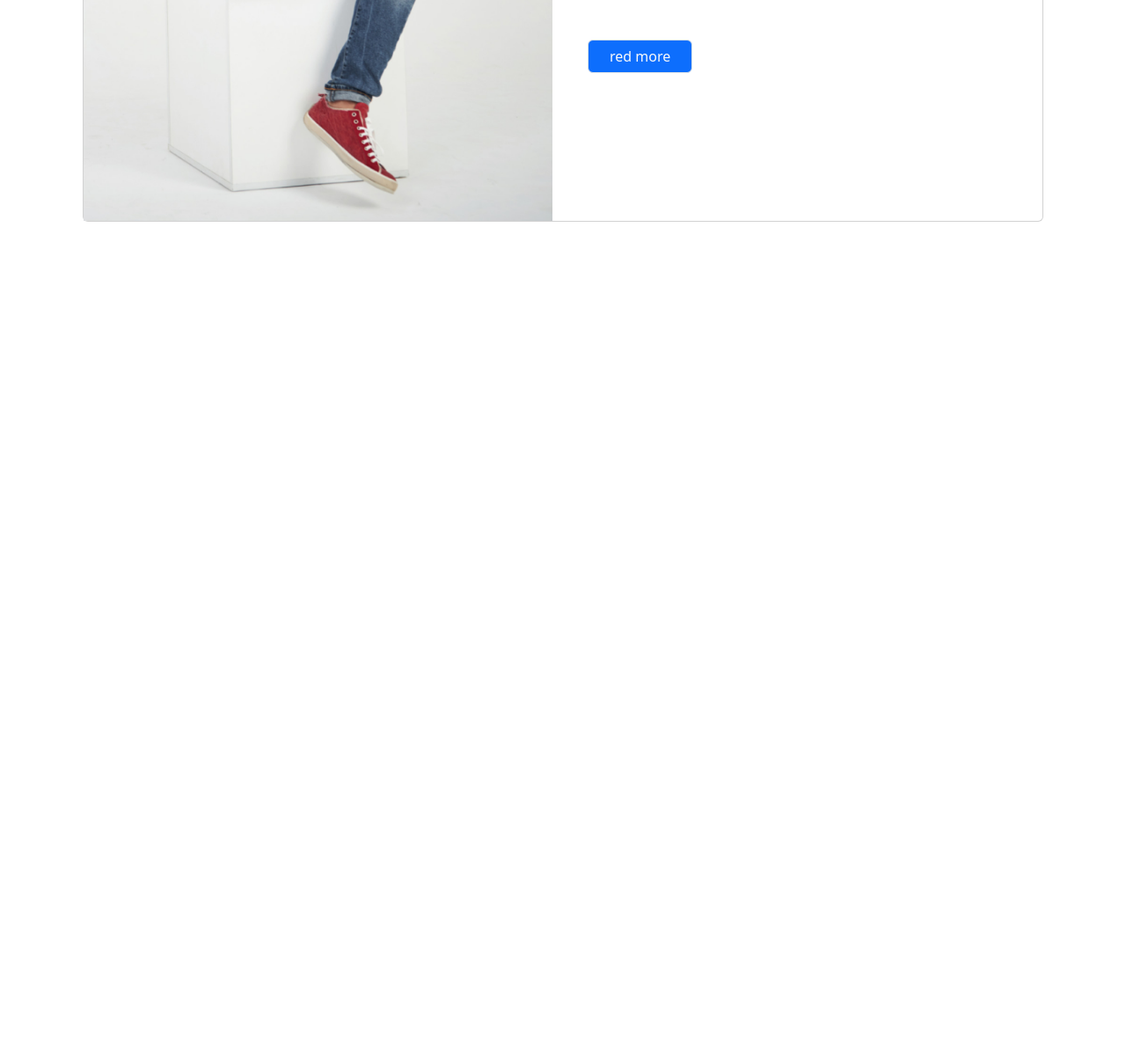
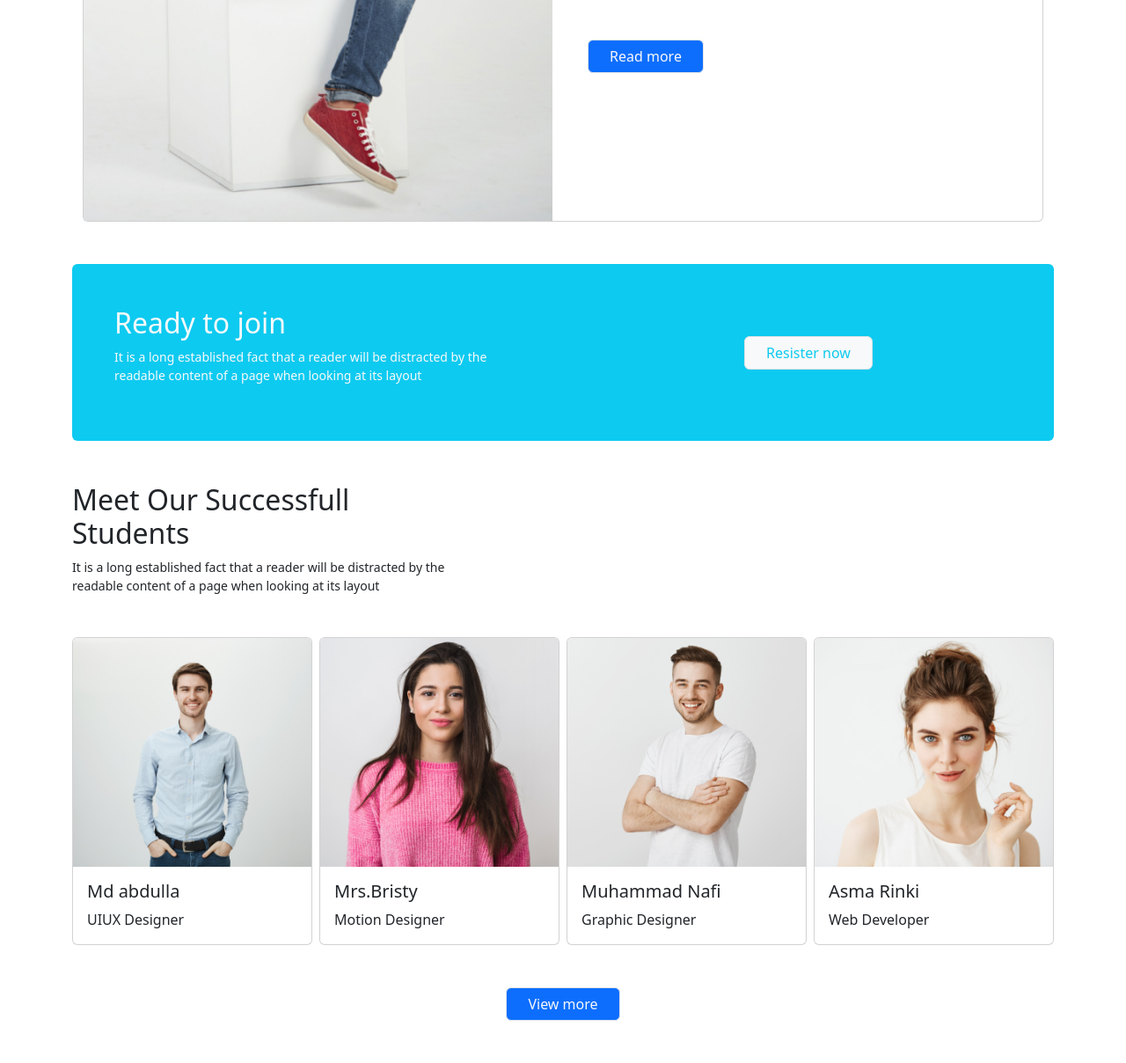
Before and after one commit to KaoswerAhamedsojeeb/Assignment-no-3, a plain HTML site: page index.html in a window 1280 px wide. Shown: the part 2337-3545 px from the top of the page at 88% size. Before the commit the page ends 2637 px from the top, so only its background shows below. Drawn offline with nearby package versions, Linux system fonts and the light colour scheme.

Commit message:
student info done

```diff
--- a/index.html
+++ b/index.html
@@ -230,7 +230,7 @@
 
             </div>
             <div class="d-flex justify-content-center">
-                <button class="btn btn-outline btn-primary border my-5 px-4 text-light" type="submit">see
+                <button class="btn btn-outline btn-primary border my-5 px-4 text-light" type="submit">See
                     more
                     courses</button>
             </div>
@@ -276,7 +276,7 @@
 
                                     </div>
                                     <button class="btn btn-outline btn-primary border my-5 px-4 text-light"
-                                        type="submit">red more</button>
+                                        type="submit">Read more</button>
                                 </div>
                             </div>
                         </div>
@@ -285,6 +285,67 @@
         </section>
         <!------------------------- sub card end  -------------------->
 
+
+        <!------------------------- optiomal part ----------------------->
+        <div class="d-md-flex bg-info rounded-2">
+            <div class="w-50 p-5 text-light">
+                <h2>Ready to join</h2>
+                <p class="small">It is a long established fact that a reader will be distracted by the
+                    readable content of a page when looking at its layout</p>
+            </div>
+            <div class="w-50 d-flex align-items-center justify-content-center font-bold">
+                <button class="btn btn-outline btn-light border my-5 px-4 text-info" type="submit">Resister now</button>
+            </div>
+        </div>
+        <!----------------------------- students card part-------------- -->
+        <div class="my-5">
+            <h2>Meet Our Successfull <br> Students</h2>
+            <p class="small">It is a long established fact that a reader will be distracted by the <br>
+                readable content of a page when looking at its layout</p>
+        </div>
+        <section>
+            <div class="row row-cols-1 row-cols-md-4 g-2">
+                <div class="col">
+                    <div class="card">
+                        <img src="images/student/student-1.png" class="card-img-top" alt="students picture">
+                        <div class="card-body">
+                            <h5 class="card-title">Md abdulla</h5>
+                            <p class="card-text">UIUX Designer</p>
+                        </div>
+                    </div>
+                </div>
+                <div class="col">
+                    <div class="card">
+                        <img src="images/student/student-2.png" class="card-img-top" alt="students picture">
+                        <div class="card-body">
+                            <h5 class="card-title"> Mrs.Bristy </h5>
+                            <p class="card-text">Motion Designer</p>
+                        </div>
+                    </div>
+                </div>
+                <div class="col">
+                    <div class="card">
+                        <img src="images/student/student-3.png" class="card-img-top" alt="students picture">
+                        <div class="card-body">
+                            <h5 class="card-title">Muhammad Nafi</h5>
+                            <p class="card-text">Graphic Designer</p>
+                        </div>
+                    </div>
+                </div>
+                <div class="col">
+                    <div class="card">
+                        <img src="images/student/student-4.png" class="card-img-top" alt="students picture">
+                        <div class="card-body">
+                            <h5 class="card-title">Asma Rinki</h5>
+                            <p class="card-text">Web Developer</p>
+                        </div>
+                    </div>
+                </div>
+            </div>
+
+            <div class="d-flex justify-content-center">
+                <button class="btn btn-outline btn-primary border my-5 px-4 text-light" type="submit">View more</button>
+        </section>
     </main>
 
 
```
